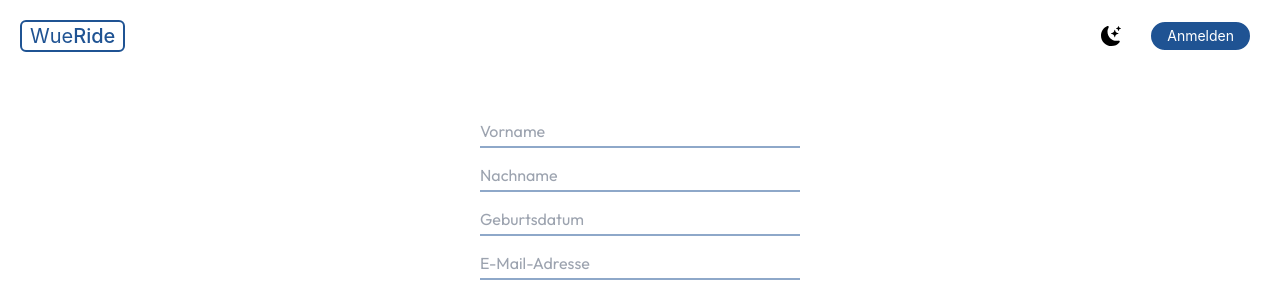
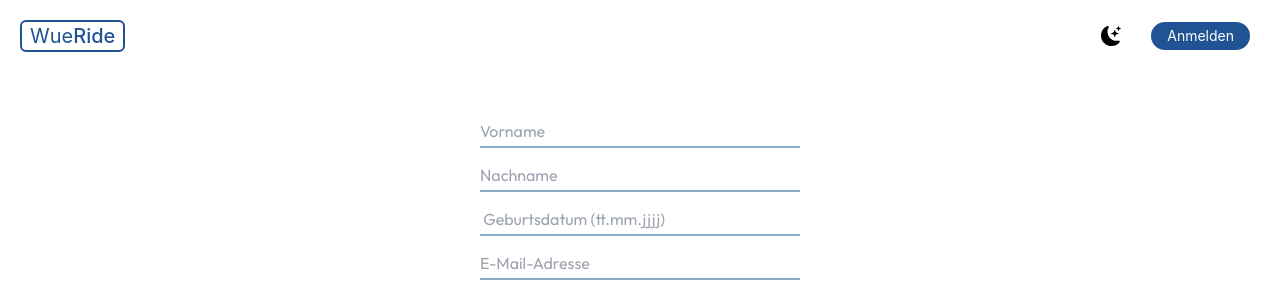
Before and after one commit to GG8000/wueride, a Next.js app: page /registration in a window 1280 px wide. Shown: the top 298 px of the page. Built offline with nearby package versions, Linux system fonts and the light colour scheme.

Commit message:
Registrationfrom and signup form finished design

```diff
--- a/components/textfield.jsx
+++ b/components/textfield.jsx
@@ -26,7 +26,7 @@ export default function TextField({id, type, label, icon, onChange}) {
             }
             else {
                 icon = <AiFillEye/>
-                type = "password"
+                type = "password";
             }
 
             break;
@@ -35,7 +35,10 @@ export default function TextField({id, type, label, icon, onChange}) {
             break;
     }
 
-    if(type == "date") {
+    if(label=="Geburtsdatum") {
+        label=" Geburtsdatum (tt.mm.jjjj)";
+    }
+
         return(
             <div>
                 <div className="flex justify-center font-outfit">
@@ -43,7 +46,7 @@ export default function TextField({id, type, label, icon, onChange}) {
                         <button onClick={togglePassword} className='text-primary absolute right-2 top-2 '>
                             {icon}
                         </button>
-                        <input type="text" className='form-control
+                        <input type={type} className='form-control
                         block
                         py-1.5
                         w-full
@@ -53,40 +56,12 @@ export default function TextField({id, type, label, icon, onChange}) {
                         focus:text-primary
                         bg-white bg-clip-padding
                         border-b-2 border-primary border-opacity-50'
-                         id={id} placeholder={label}
-                        onChange={(e) => console.log(e.target.value)}
-                        onFocus={(e) => (e.target.type = "date")}
-                        onBlur={(e) => (e.target.type = "text")}/>
+                        onChange={onChange}
+                        id={id}
+                        placeholder={label}
+                        />
                     </div>
                 </div>
             </div>
         )
-    } else {
-        return(
-            <div>
-                <div className="flex justify-center font-outfit">
-                    <div className="form-floating mb-3 w-80 relative">
-                        <button onClick={togglePassword} className='text-primary absolute right-2 top-2 '>
-                            {icon}
-                        </button>
-                        <input onChange={onChange} type={type} className='form-control
-                        block
-                        py-1.5
-                        w-full
-                        h-8
-                        text-opacity-80
-                        text-primary
-                        focus:text-primary
-                        bg-white bg-clip-padding
-                        border-b-2 border-primary border-opacity-50'
-                         id={id} placeholder={label}/>
-                    </div>
-                </div>
-            </div>
-        )
-    }
-
-
-
-
 };
--- a/pages/registration.jsx
+++ b/pages/registration.jsx
@@ -74,7 +74,7 @@ export default function Registration() {
 
                 <TextField onChange={handleFirstnameChange} type="text" label="Vorname" placeholder="Philonema" id="firstname_input"/>
                 <TextField onChange={handleLastnameChange} type="text" label="Nachname" placeholder="Philosophie" id="lastname_input"/>
-                <TextField onChange={handleBirthdateChange} type="date" label="Geburtsdatum" placeholder="23.12.1983" id="birth_input"/>
+                <TextField onChange={handleBirthdateChange} type="text" label="Geburtsdatum" placeholder="23.12.1983" id="birth_input"/>
                 <TextField onChange={handleEmailChange} type="email" label="E-Mail-Adresse" placeholder="name@wueride.de" id="email_input"/>
                 <TextField onChange={handlePasswordChange} type="password" label="Passwort" placeholder="Xz89@1ffzgl1!_5x" id="pw_input" icon="pw"/>
                 <TextField onChange={handlePasswordConfirmationChange} type="password" label="Passwort wiederholen" placeholder="Xz89@1ffzgl1!_5x" id="pw_conf_input" icon="pw"/>
```
